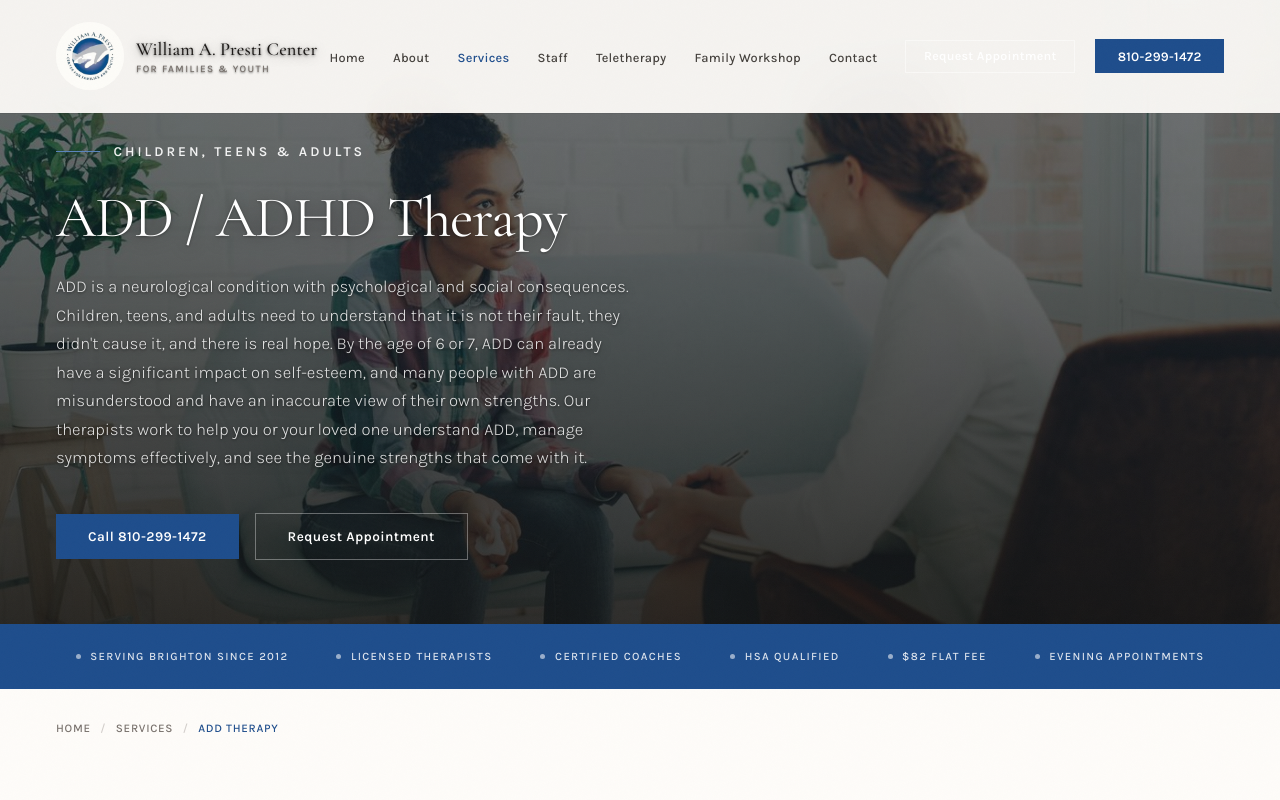
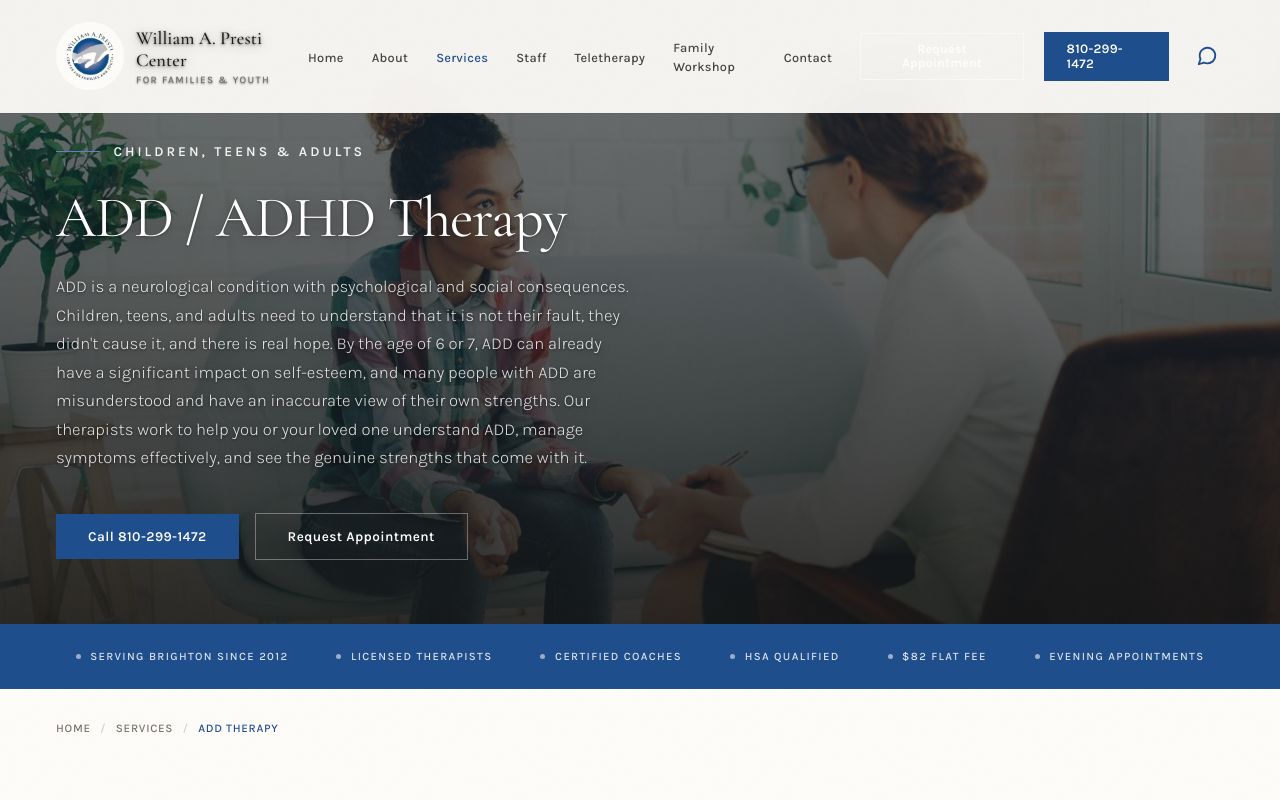
Before and after one commit to jokessenich/Clients-BrightonTherapy, a Next.js app: page /services/add-therapy in a window 1280 px wide. Shown: the top 800 px of the page. Built offline with nearby package versions, Linux system fonts and the light colour scheme.

Commit message:
text buttons

```diff
--- a/app/globals.css
+++ b/app/globals.css
@@ -235,6 +235,20 @@
 .nav-phone-icon:hover { color: var(--rust-hover); }
 .nav.nav-solid .nav-phone-icon { color: var(--rust); }
 .nav:not(.stuck):not(.nav-solid) .nav-phone-icon { color: var(--white); }
+
+/* Text (SMS) icon — sits beside the phone affordance at every breakpoint. */
+.nav-text-icon {
+  display: flex;
+  align-items: center;
+  justify-content: center;
+  color: var(--rust);
+  padding: 0.4rem;
+  cursor: pointer;
+  transition: color 0.2s;
+}
+.nav-text-icon:hover { color: var(--rust-hover); }
+.nav.nav-solid .nav-text-icon { color: var(--rust); }
+.nav:not(.stuck):not(.nav-solid) .nav-text-icon { color: var(--white); }
 
 /* Secondary CTA in nav (Request Appointment) */
 .nav-cta-secondary {
@@ -1997,7 +2011,7 @@
      button creates a "phone number twice" first impression with no real
      gain — tap-to-call is already one tap away. Hide it; keep the Request
      Appointment button as the hero's primary CTA. */
-  .hero-actions .btn-fill { display: none; }
+  .hero-actions .btn-fill, .hero-actions .hero-text-cta { display: none; }
   /* Pull hero content up. The desktop layout uses align-items: end with
      a generous top padding (10rem) so the content sits near the bottom
      of a tall photo. On mobile that leaves a large dark band above
--- a/components/Hero.tsx
+++ b/components/Hero.tsx
@@ -64,6 +64,9 @@
           <a href={`tel:${SITE.phoneRaw}`} className="btn btn-fill">
             Call {SITE.phone}
           </a>
+          <a href={`sms:${SITE.phoneRaw}`} className="btn btn-outline hero-text-cta">
+            Text Us
+          </a>
           <RequestButton className="btn btn-outline" />
         </RevealOnMount>
       </div>
--- a/components/Nav.tsx
+++ b/components/Nav.tsx
@@ -108,6 +108,26 @@
             <path d="M22 16.92v3a2 2 0 0 1-2.18 2 19.79 19.79 0 0 1-8.63-3.07 19.5 19.5 0 0 1-6-6 19.79 19.79 0 0 1-3.07-8.67A2 2 0 0 1 4.11 2h3a2 2 0 0 1 2 1.72 12.84 12.84 0 0 0 .7 2.81 2 2 0 0 1-.45 2.11L8.09 9.91a16 16 0 0 0 6 6l1.27-1.27a2 2 0 0 1 2.11-.45 12.84 12.84 0 0 0 2.81.7A2 2 0 0 1 22 16.92z" />
           </svg>
         </a>
+        <a
+          href={`sms:${SITE.phoneRaw}`}
+          className="nav-text-icon"
+          aria-label={`Text ${SITE.phoneDisplay}`}
+        >
+          <svg
+            xmlns="http://www.w3.org/2000/svg"
+            viewBox="0 0 24 24"
+            width="22"
+            height="22"
+            fill="none"
+            stroke="currentColor"
+            strokeWidth="2"
+            strokeLinecap="round"
+            strokeLinejoin="round"
+            aria-hidden="true"
+          >
+            <path d="M21 11.5a8.38 8.38 0 0 1-.9 3.8 8.5 8.5 0 0 1-7.6 4.7 8.38 8.38 0 0 1-3.8-.9L3 21l1.9-5.7a8.38 8.38 0 0 1-.9-3.8 8.5 8.5 0 0 1 4.7-7.6 8.38 8.38 0 0 1 3.8-.9h.5a8.48 8.48 0 0 1 8 8v.5z" />
+          </svg>
+        </a>
         <button
           className="hamburger"
           aria-label="Menu"
```
